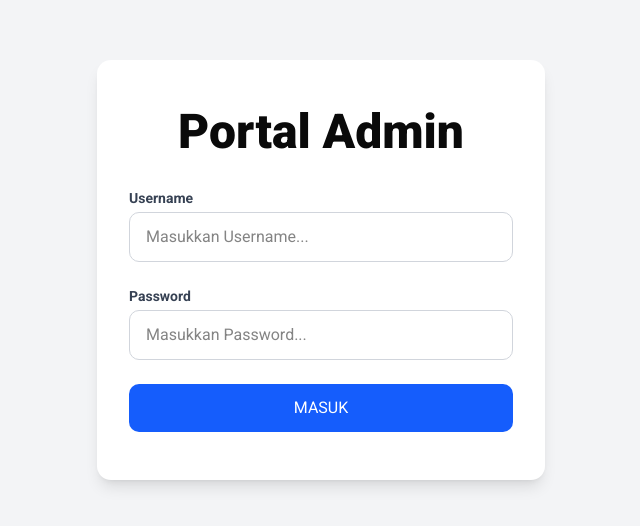
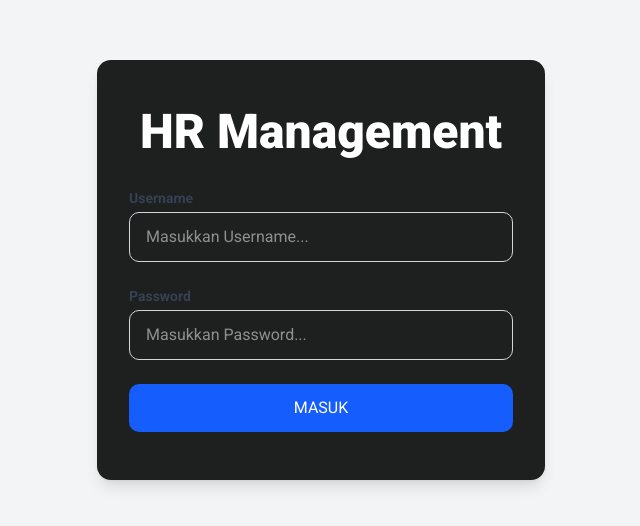
Before and after one commit to AmarMsd/dashboard-next-js, a Next.js app: page /login in a window 1280 px wide. Shown: the part 130-656 px from the top of the page, without its empty margins (319-959 px from the left). Built offline with nearby package versions, Linux system fonts and the light colour scheme.

Commit message:
feat: add hardcode auth for redirecting to dashboard

```diff
--- a/src/app/(authentication)/login/login.jsx
+++ b/src/app/(authentication)/login/login.jsx
@@ -9,23 +9,25 @@ export default function LoginForm() {
   const [error, setError] = useState('');
   const router = useRouter();
 
+  // Hardcode credentials
+  const VALID_USERNAME = 'admin';
+  const VALID_PASSWORD = 'password123';
+
   const handleSubmit = async (e) => {
     e.preventDefault();
     setError('');
 
     try {
-      const response = await fetch('/api/auth/login', {
-        method: 'POST',
-        headers: { 'Content-Type': 'application/json' },
-        body: JSON.stringify({ username, password }),
-      });
+      if (username === VALID_USERNAME && password === VALID_PASSWORD) {
+        const token = 'authenticated-' + Date.now();
+        localStorage.setItem('authToken', token);
+        localStorage.setItem('username', username);
 
-      const data = await response.json();
+        document.cookie = `authToken=${token}; path=/; max-age=${24 * 60 * 60}`;
 
-      if (response.ok && data.status === 'success') {
-        router.push('/dashboard');
+        router.push('/');
       } else {
-        setError(data.message || 'Username atau password salah');
+        setError('Username atau password salah');
       }
     } catch (err) {
       setError('Terjadi kesalahan koneksi');
@@ -33,12 +35,12 @@ export default function LoginForm() {
   };
 
   return (
-    <div className="max-w-md w-full bg-white rounded-xl shadow-lg px-8 py-12">
-      <h2 className="text-5xl font-extrabold text-center mb-8">Portal Admin</h2>
+    <div className="max-w-md w-full bg-[#1e1f1f] rounded-xl shadow-lg px-8 py-12">
+      <h2 className="text-5xl font-extrabold text-center mb-8 text-white">HR Management</h2>
 
       {error && <div className="text-red-500 mb-4 text-center">{error}</div>}
 
-      <form onSubmit={handleSubmit} className="space-y-6 ">
+      <form onSubmit={handleSubmit} className="space-y-6 text-white">
         <InputField
           label="Username"
           type="text"
@@ -57,6 +59,8 @@ export default function LoginForm() {
           MASUK
         </button>
       </form>
+
+
     </div>
   );
 }
```
